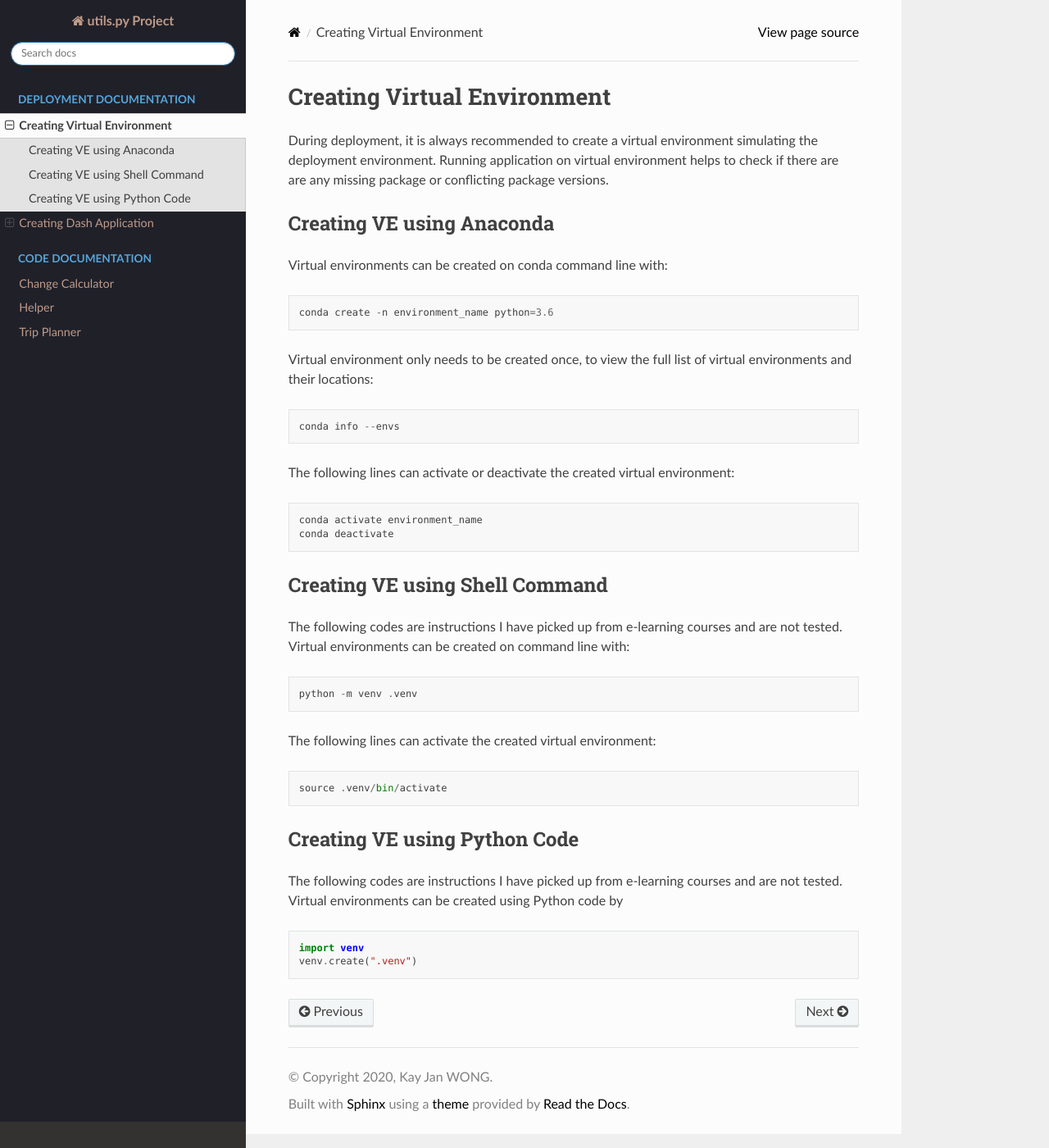
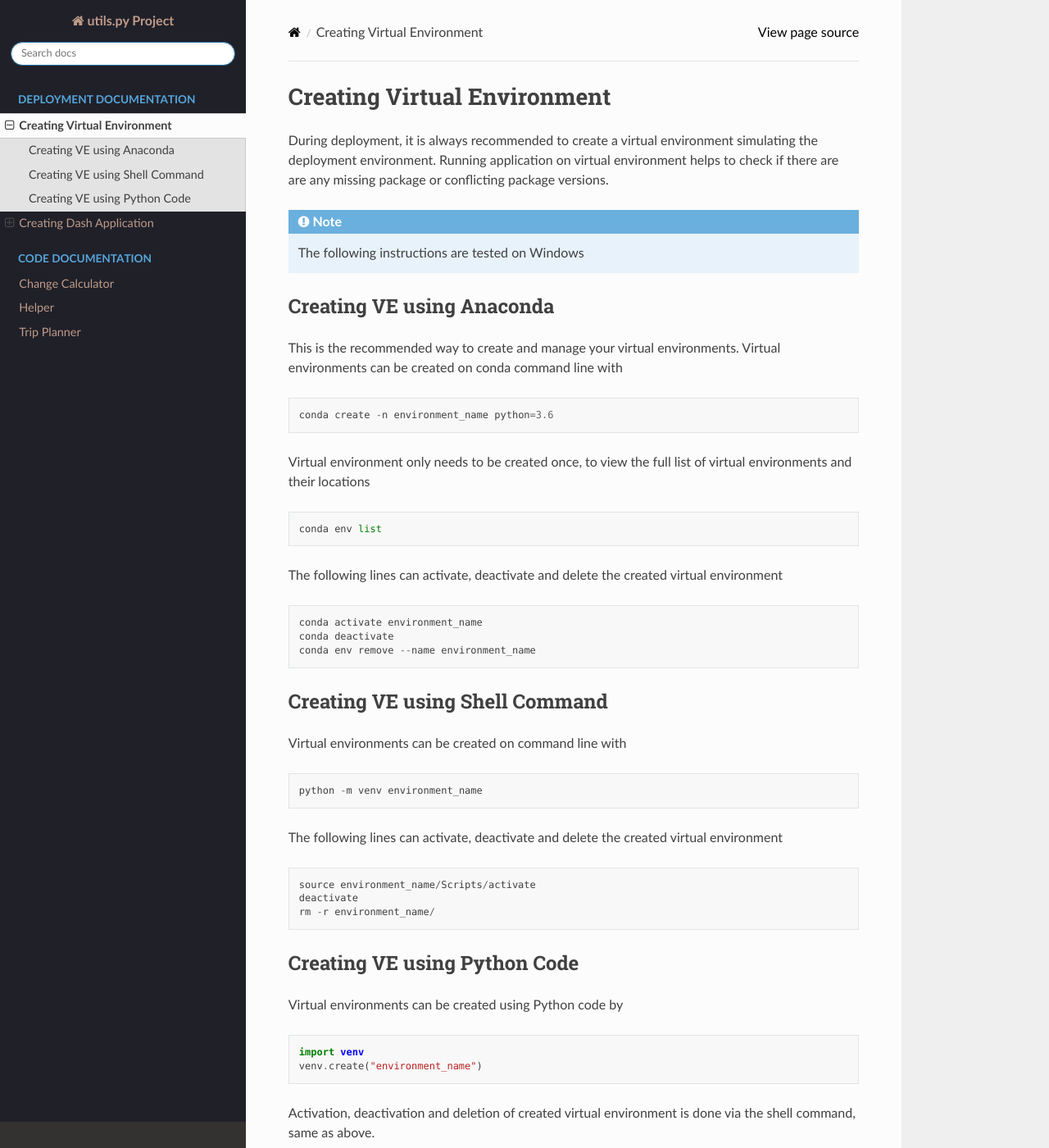
Before and after one commit to kayjanw/test-app, a Sphinx documentation site: the page built from docs/source/deploy/venv.rst, in a window 1280 px wide and 1400 px high. Shown: the whole window at 82% size. Built offline with Sphinx 7.4.7 and the Read the Docs theme 2.0.0, drawn with Linux system fonts in a browser that asks for light colours.

Commit message:
update sphinx documentation

```diff
--- a/docs/source/deploy/venv.rst
+++ b/docs/source/deploy/venv.rst
@@ -6,45 +6,59 @@ During deployment, it is always recommended to create a virtual environment simu
 Running application on virtual environment helps to check if there are are any missing package or conflicting
 package versions.
 
+.. note:: The following instructions are tested on Windows
 
 Creating VE using Anaconda
 --------------------------
 
-Virtual environments can be created on conda command line with::
+This is the recommended way to create and manage your virtual environments.
+Virtual environments can be created on conda command line with
+
+::
 
     conda create -n environment_name python=3.6
 
-Virtual environment only needs to be created once, to view the full list of virtual environments and their locations::
+Virtual environment only needs to be created once, to view the full list of virtual environments and their locations
 
-    conda info --envs
+::
 
-The following lines can activate or deactivate the created virtual environment::
+    conda env list
+
+The following lines can activate, deactivate and delete the created virtual environment
+
+::
 
     conda activate environment_name
     conda deactivate
+    conda env remove --name environment_name
 
 
 Creating VE using Shell Command
 -------------------------------
 
-The following codes are instructions I have picked up from e-learning courses and are not tested.
-Virtual environments can be created on command line with::
+Virtual environments can be created on command line with
 
-    python -m venv .venv
+::
 
+    python -m venv environment_name
 
-The following lines can activate the created virtual environment::
+The following lines can activate, deactivate and delete the created virtual environment
 
-    source .venv/bin/activate
+::
+
+    source environment_name/Scripts/activate
+    deactivate
+    rm -r environment_name/
 
 
 Creating VE using Python Code
 -------------------------------
 
-The following codes are instructions I have picked up from e-learning courses and are not tested.
 Virtual environments can be created using Python code by
 
 .. code:: Python
 
     import venv
-    venv.create(".venv")
+    venv.create("environment_name")
+
+Activation, deactivation and deletion of created virtual environment is done via the shell command, same as above.
```
Also changed, not shown: 5 other files.
